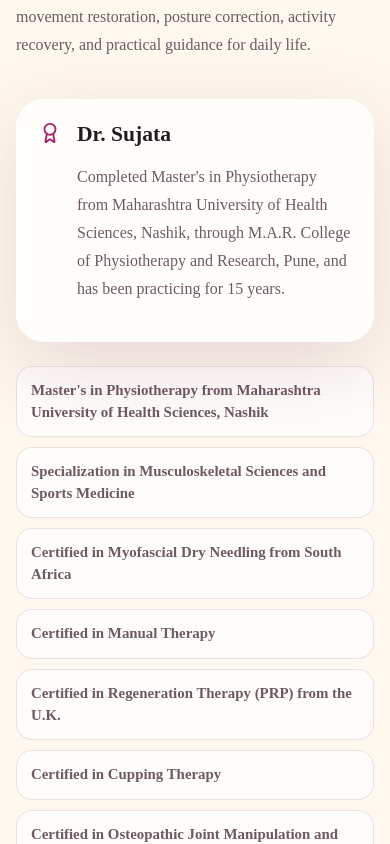
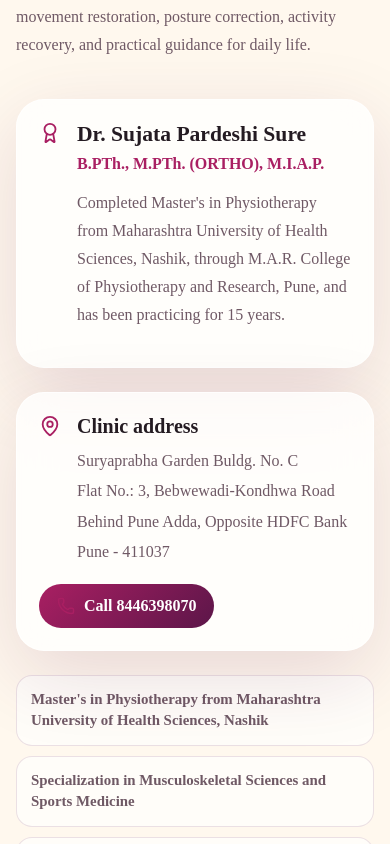
Before and after one commit to manivasagamtech/sure-cure-clinic, a React (Vite) app: page / in a window 390 px wide. Shown: the part 1960-2804 px from the top of the page. Built offline with nearby package versions, Linux system fonts and the light colour scheme.

Commit message:
Add clinic contact details

```diff
--- a/src/components/DoctorProfile.jsx
+++ b/src/components/DoctorProfile.jsx
@@ -1,4 +1,4 @@
-import { Award, GraduationCap } from "lucide-react";
+import { Award, GraduationCap, MapPin, Phone } from "lucide-react";
 import SectionHeading from "./SectionHeading.jsx";
 import { certifications, clinic } from "../data/clinicData.js";
 
@@ -25,12 +25,31 @@ export default function DoctorProfile() {
             <Award size={22} />
             <div>
               <h3>{clinic.doctor}</h3>
+              <strong>{clinic.doctorCredentials}</strong>
               <p>
                 Completed Master's in Physiotherapy from Maharashtra University of Health Sciences,
                 Nashik, through M.A.R. College of Physiotherapy and Research, Pune, and has been
                 practicing for 15 years.
               </p>
             </div>
+          </div>
+
+          <div className="contact-card">
+            <div>
+              <MapPin size={22} />
+              <div>
+                <h3>Clinic address</h3>
+                <address>
+                  {clinic.addressLines.map((line) => (
+                    <span key={line}>{line}</span>
+                  ))}
+                </address>
+              </div>
+            </div>
+            <a href={clinic.phoneHref}>
+              <Phone size={18} />
+              Call {clinic.phoneDisplay}
+            </a>
           </div>
 
           <div className="certification-grid" id="certifications">
--- a/src/components/Footer.jsx
+++ b/src/components/Footer.jsx
@@ -6,7 +6,8 @@ export default function Footer({ onBook }) {
       <div className="container footer-grid">
         <div>
           <strong>{clinic.name}</strong>
-          <p>{clinic.location}</p>
+          <p>{clinic.addressLines.join(", ")}</p>
+          <a href={clinic.phoneHref}>Call {clinic.phoneDisplay}</a>
         </div>
         <button type="button" onClick={onBook}>
           Book appointment
--- a/src/components/Header.jsx
+++ b/src/components/Header.jsx
@@ -1,5 +1,5 @@
 import { useState } from "react";
-import { CalendarCheck, ChevronDown, Menu, X } from "lucide-react";
+import { CalendarCheck, ChevronDown, Menu, Phone, X } from "lucide-react";
 import { clinic, navGroups } from "../data/clinicData.js";
 
 export default function Header({ onBook }) {
@@ -16,6 +16,7 @@ export default function Header({ onBook }) {
       <div className="utility-strip">
         <span>{clinic.location}</span>
         <span>Advanced physiotherapy and rehabilitation care</span>
+        <a href={clinic.phoneHref}>Call {clinic.phoneDisplay}</a>
         <button type="button" onClick={onBook}>
           Book appointment
         </button>
@@ -60,12 +61,34 @@ export default function Header({ onBook }) {
               </div>
             </div>
           ))}
+          <div className="mobile-nav-actions">
+            <a href={clinic.phoneHref} onClick={closeMenus}>
+              <Phone size={18} />
+              Call Now
+            </a>
+            <button
+              type="button"
+              onClick={() => {
+                closeMenus();
+                onBook();
+              }}
+            >
+              <CalendarCheck size={18} />
+              Make Appointment
+            </button>
+          </div>
         </nav>
 
-        <button className="header-appointment" type="button" onClick={onBook}>
-          <CalendarCheck size={18} />
-          Make Appointment
-        </button>
+        <div className="header-actions">
+          <a className="header-call" href={clinic.phoneHref}>
+            <Phone size={18} />
+            Call Now
+          </a>
+          <button className="header-appointment" type="button" onClick={onBook}>
+            <CalendarCheck size={18} />
+            Make Appointment
+          </button>
+        </div>
 
         <button
           className="menu-button"
--- a/src/data/clinicData.js
+++ b/src/data/clinicData.js
@@ -21,9 +21,19 @@ export const slugify = (value) =>
 
 export const clinic = {
   name: "Sure Cure Physiotherapy and Rehab Clinic",
-  location: "Pune, Maharashtra",
-  doctor: "Dr. Sujata",
-  whatsappNumber: "",
+  shortName: "Sure Cure Physio",
+  location: "Bebwewadi-Kondhwa Road, Pune",
+  doctor: "Dr. Sujata Pardeshi Sure",
+  doctorCredentials: "B.PTh., M.PTh. (ORTHO), M.I.A.P.",
+  phoneDisplay: "8446398070",
+  phoneHref: "tel:+918446398070",
+  whatsappNumber: "918446398070",
+  addressLines: [
+    "Suryaprabha Garden Buldg. No. C",
+    "Flat No.: 3, Bebwewadi-Kondhwa Road",
+    "Behind Pune Adda, Opposite HDFC Bank",
+    "Pune - 411037",
+  ],
   heroImage:
     "https://images.pexels.com/photos/4506109/pexels-photo-4506109.jpeg?auto=compress&cs=tinysrgb&w=1600",
   studioImage:
--- a/src/styles/app.css
+++ b/src/styles/app.css
@@ -123,6 +123,7 @@ img {
 
 .primary-button,
 .secondary-button,
+.header-call,
 .header-appointment {
   display: inline-flex;
   align-items: center;
@@ -152,6 +153,7 @@ img {
 
 .primary-button:hover,
 .secondary-button:hover,
+.header-call:hover,
 .header-appointment:hover {
   transform: translateY(-2px);
 }
@@ -202,6 +204,12 @@ img {
   backdrop-filter: blur(18px);
 }
 
+.header-actions {
+  display: inline-flex;
+  align-items: center;
+  gap: 10px;
+}
+
 .brand-lockup {
   display: inline-flex;
   align-items: center;
@@ -236,6 +244,10 @@ img {
   align-items: center;
   justify-content: center;
   gap: 6px;
+}
+
+.mobile-nav-actions {
+  display: none;
 }
 
 .nav-item {
@@ -309,6 +321,13 @@ img {
 .header-appointment {
   color: var(--white);
   background: linear-gradient(135deg, var(--rose-600), var(--plum));
+  white-space: nowrap;
+}
+
+.header-call {
+  border: 1px solid rgba(92, 22, 73, 0.14);
+  color: var(--plum);
+  background: rgba(255, 255, 255, 0.72);
   white-space: nowrap;
 }
 
@@ -405,6 +424,7 @@ img {
 
 .metric-card,
 .doctor-card,
+.contact-card,
 .service-card,
 .process-card,
 .appointment-form,
@@ -424,6 +444,7 @@ img {
 
 .metric-card svg,
 .doctor-card svg,
+.contact-card svg,
 .appointment-highlight svg {
   color: var(--rose-600);
 }
@@ -498,6 +519,51 @@ img {
 .doctor-card h3 {
   margin: 0 0 8px;
   font-size: 1.35rem;
+}
+
+.doctor-card strong {
+  display: block;
+  margin-bottom: 10px;
+  color: var(--rose-600);
+}
+
+.contact-card {
+  display: grid;
+  gap: 18px;
+  padding: 22px;
+  border-radius: 28px;
+}
+
+.contact-card > div {
+  display: grid;
+  grid-template-columns: auto 1fr;
+  gap: 16px;
+}
+
+.contact-card h3 {
+  margin: 0 0 10px;
+  font-size: 1.25rem;
+}
+
+.contact-card address {
+  display: grid;
+  gap: 4px;
+  color: var(--muted);
+  font-style: normal;
+  line-height: 1.65;
+}
+
+.contact-card a {
+  justify-self: start;
+  display: inline-flex;
+  align-items: center;
+  gap: 9px;
+  min-height: 44px;
+  padding: 0 18px;
+  border-radius: 999px;
+  color: var(--white);
+  background: linear-gradient(135deg, var(--rose-600), var(--plum));
+  font-weight: 800;
 }
 
 .certification-grid {
@@ -1193,7 +1259,7 @@ img {
 }
 
 @media (max-width: 1120px) {
-  .header-appointment {
+  .header-actions {
     display: none;
   }
 
@@ -1264,6 +1330,27 @@ img {
   .primary-nav--open {
     display: grid;
     gap: 4px;
+  }
+
+  .mobile-nav-actions {
+    display: grid;
+    gap: 10px;
+    margin-top: 8px;
+  }
+
+  .mobile-nav-actions a,
+  .mobile-nav-actions button {
+    display: inline-flex;
+    align-items: center;
+    justify-content: center;
+    gap: 9px;
+    min-height: 46px;
+    border: 0;
+    border-radius: 999px;
+    color: var(--white);
+    background: linear-gradient(135deg, var(--rose-600), var(--plum));
+    font: inherit;
+    font-weight: 800;
   }
 
   .nav-item {
```
